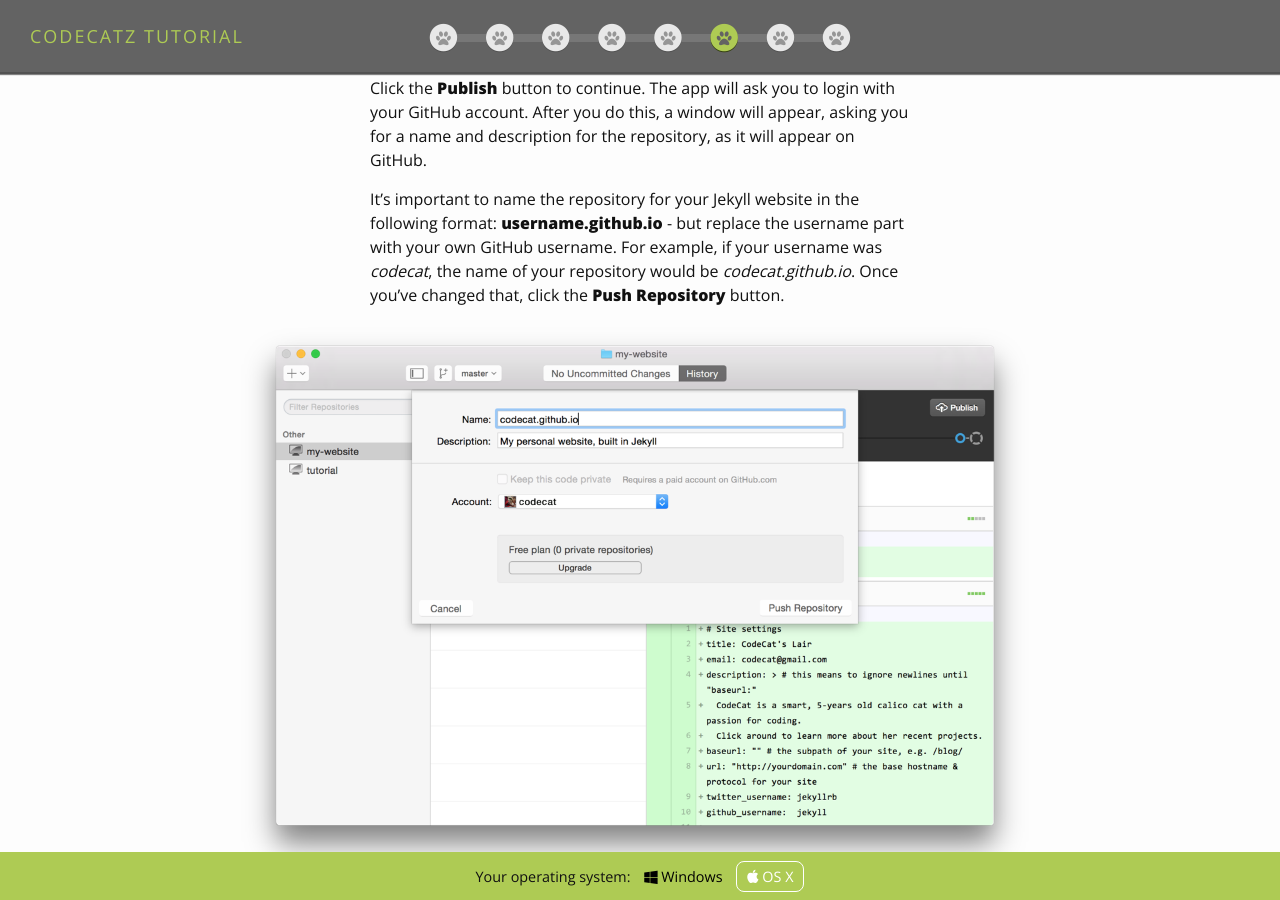
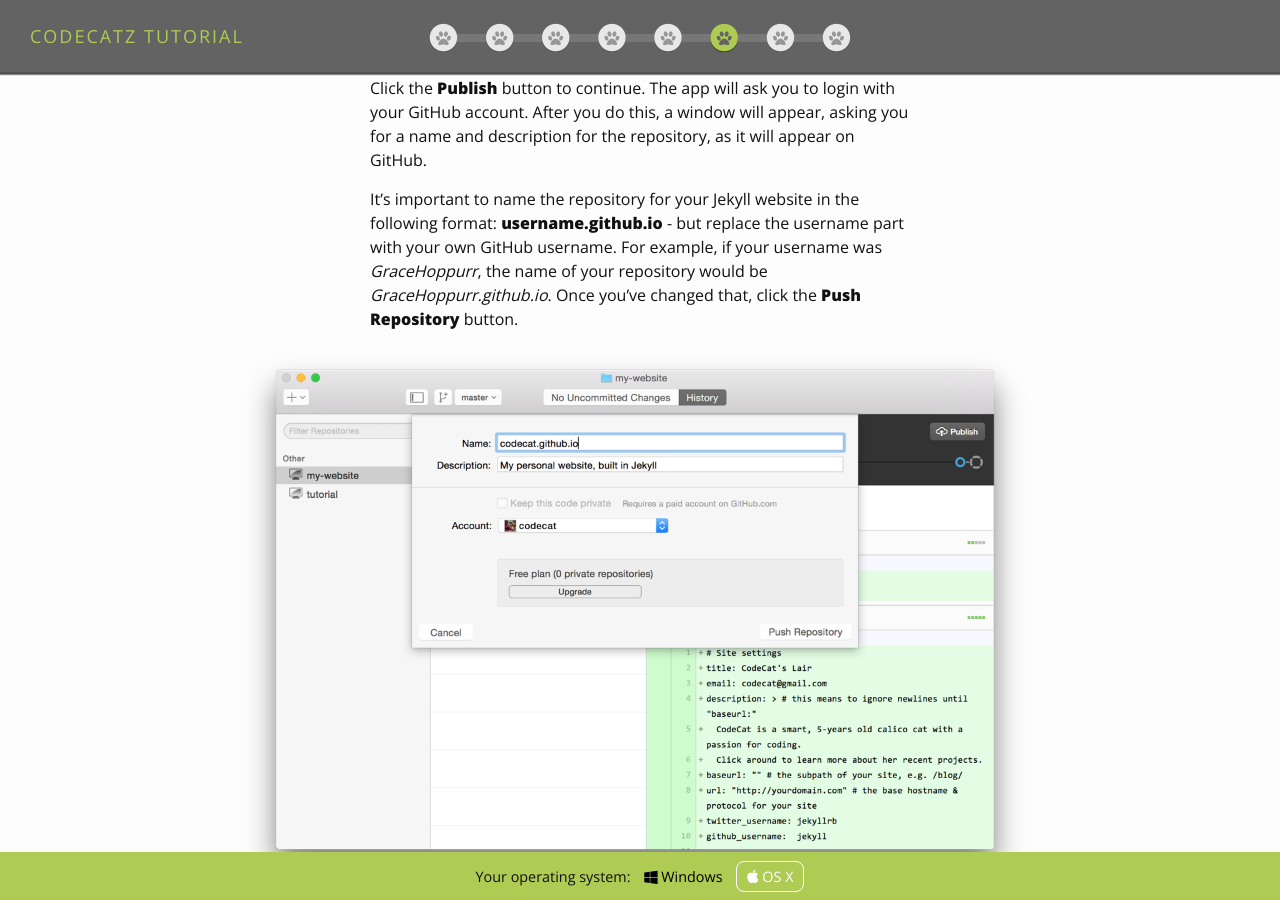
Before and after one commit to CodeCatz/codecatz-tutorial, a Jekyll site: the page built from 6-publish/index.md, in a window 1280 px wide and 900 px high, scrolled down 4739 px. Built offline with Jekyll 4.4.1, drawn with Linux system fonts in a browser that asks for light colours; nearby versions of some CDN libraries.

Commit message:
updated github username example

```diff
--- a/6-publish/index.md
+++ b/6-publish/index.md
@@ -72,7 +72,7 @@
 
 Click the **Publish** button to continue. The app will ask you to login with your GitHub account. After you do this, a window will appear, asking you for a name and description for the repository, as it will appear on GitHub.
 
-It's important to name the repository for your Jekyll website in the following format: **username.github.io** - but replace the username part with your own GitHub username. For example, if your username was *codecat*, the name of your repository would be *codecat.github.io*. Once you've changed that, click the **Push Repository** button.
+It's important to name the repository for your Jekyll website in the following format: **username.github.io** - but replace the username part with your own GitHub username. For example, if your username was *GraceHoppurr*, the name of your repository would be *GraceHoppurr.github.io*. Once you've changed that, click the **Push Repository** button.
 
 <img src="{{ "/images/github-mac-2-create-repo.png" | prepend: site.baseurl }}"/>
 
```
